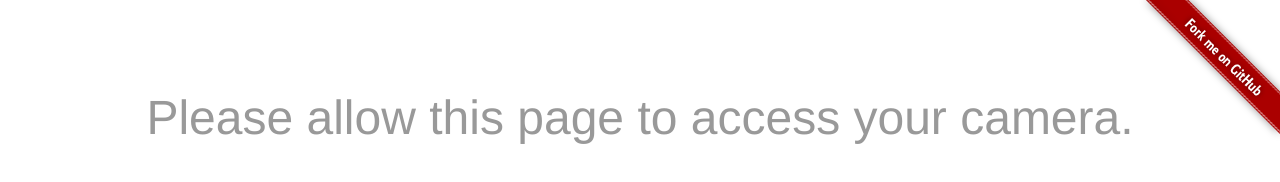
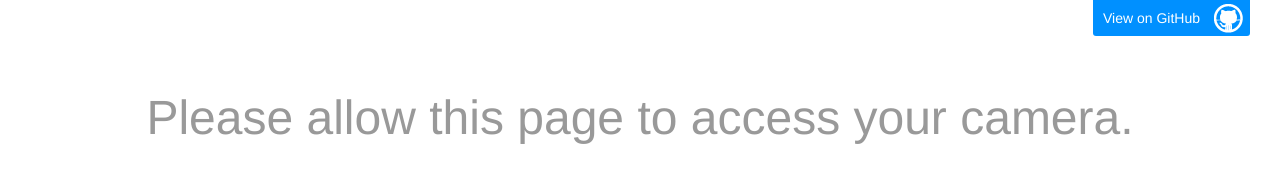
Before and after one commit to idevelop/ascii-camera, a plain HTML site: page index.html in a window 1280 px wide. Drawn offline with Linux system fonts and the light colour scheme.

Commit message:
Updated fork link

```diff
--- a/css/main.css
+++ b/css/main.css
@@ -35,8 +35,26 @@ h1 {
 }
 
 #fork {
-	 position: absolute;
-	 top: 0;
-	 right: 0;
-	 border: 0;
+	display: block;
+	position: fixed;
+	z-index: 10;
+
+	top: 0;
+	right: 30px;
+	padding: 10px 50px 10px 10px;
+
+	background: url('../images/blacktocat.png') #0090ff no-repeat 95% 50%;
+
+	font-family: 'Helvetica Neue', Helvetica, Arial, sans-serif;
+	font-weight: 500;
+	font-size: 14px;
+	text-decoration: none;
+	color: #fff;
+
+	border-bottom-left-radius: 3px;
+	border-bottom-right-radius: 3px;
 }
+
+#fork:hover {
+	text-decoration: underline;
+}
--- a/index.html
+++ b/index.html
@@ -15,7 +15,7 @@
 
 	<pre id="ascii"></pre>
 
-	<a href="https://github.com/idevelop/ascii-camera" id="fork" target="_blank"><img src="images/forkme.png" alt="Fork me on GitHub" border="0" /></a>
+	<a href="https://github.com/idevelop/ascii-camera" id="fork" target="_blank">View on GitHub</a>
 
 	<script src="script/camera.js"></script>
 	<script src="script/ascii.js"></script>
```
Also changed, not shown: images/blacktocat.png (added), images/forkme.png (deleted).
